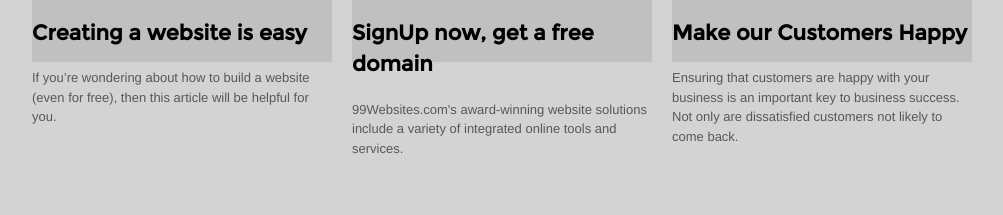
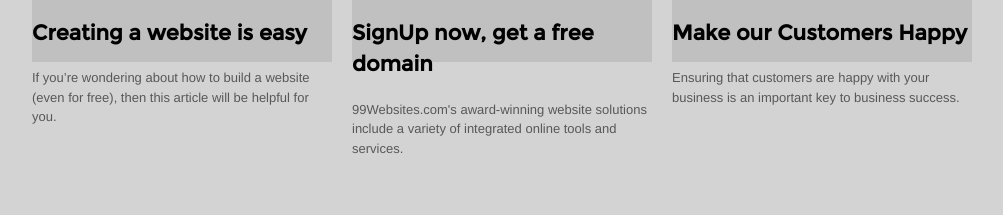
Before and after one commit to alishapanda1/alisharep, a plain HTML site: page Assignment/index.html in a window 1280 px wide. Shown: the part 497-712 px from the top of the page, without its empty margins (138-1141 px from the left). Drawn offline with Linux system fonts and the light colour scheme.

Commit message:
Add files via upload

```diff
--- a/Assignment/index.html
+++ b/Assignment/index.html
@@ -11,8 +11,7 @@
   <link rel="stylesheet" href="css/style.css">
   <style>
   @font-face { font-family: Montserrat-Regular; src: url('Montserrat-Regular.ttf');}
-
-  }</style>
+}</style>
 </head>
 <!--head ends here-->
 
@@ -78,8 +77,7 @@
               <h2>What We Do</h2>
               <h3  style="font-family: Montserrat-Regular;">Make our Customers Happy</h3>
               <p style="color:#585858;">Ensuring that customers are happy with your
-                business is an important key to business success. Not only are dissatisfied
-                customers not likely to come back.</p>
+                business is an important key to business success.</p>
               </div>
               <div class="clear"></div><br><br><br><br><br><br><br><br>
               <div class="grid_12">
```
Also changed, not shown: Assignment/images/happypeople.jpg, Assignment/images/womanlaptop.jpg.
